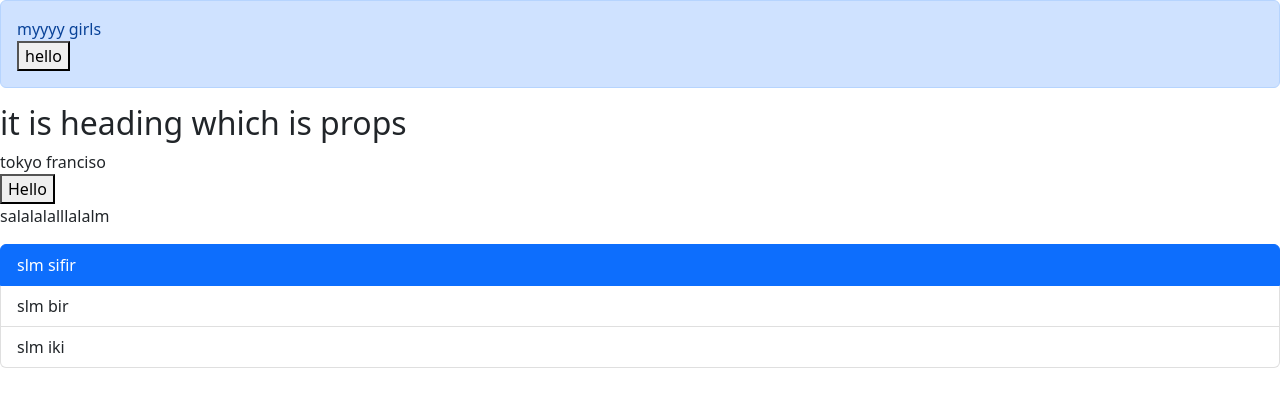
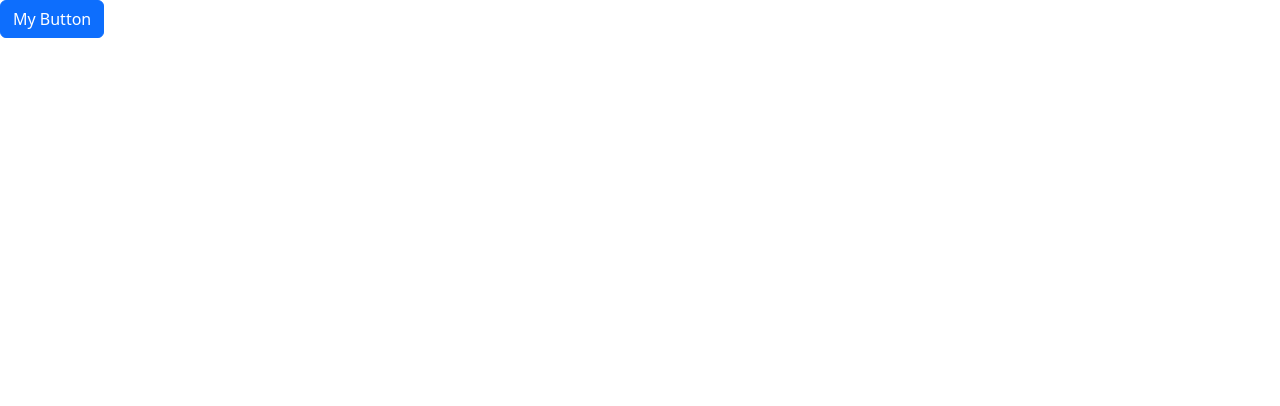
Before and after one commit to iammmila/TS_learning, a React (Vite) app: page / in a window 1280 px wide. Shown: the top 406 px of the page. Built offline with nearby package versions, Linux system fonts and the light colour scheme.

Commit message:
building button component

```diff
--- a/src/App.tsx
+++ b/src/App.tsx
@@ -1,28 +1,14 @@
-import Message from "./assets/Message";
-import ListGroup from "./components/ListGroup";
-import Properties from "./components/Properties";
-import Alert from "./components/Alert";
+// import Message from "./assets/Message";
+// import ListGroup from "./components/ListGroup";
+// import Properties from "./components/Properties";
+// import Alert from "./components/Alert";
+import Button from "./components/Button";
 
 function App() {
-  //? passing data via props
-  const items = ["tokyo", " franciso"];
-  //? passing function via props
-  const handleSelectItem = (group: string) => {
-    console.log(group);
-  };
-
   return (
-    <div>
-      <Alert>
-        <div>myyyy girls</div>
-        <button>hello</button>
-      </Alert>
-
-      <Properties items={items} heading={"it is heading which is props"} />
-      <Message />
-      <p>salalalalllalalm</p>
-      <ListGroup onSelectGroup={handleSelectItem} />
-    </div>
+    <>
+      <Button onClick={() => console.log("clicked")}>My Button</Button>
+    </>
   );
 }
 export default App;
--- /dev/null
+++ b/src/components/Button.tsx
@@ -0,0 +1,17 @@
+import React from "react";
+
+interface Props {
+  children: string;
+  //if it is optional we wwrite '?'
+  color?: string;
+  onClick: () => void;
+}
+const Button = ({ children, color='primary', onClick }: Props) => {
+  return (
+    <button className={"btn btn-" + color} onClick={onClick}>
+      {children}
+    </button>
+  );
+};
+
+export default Button;
```
